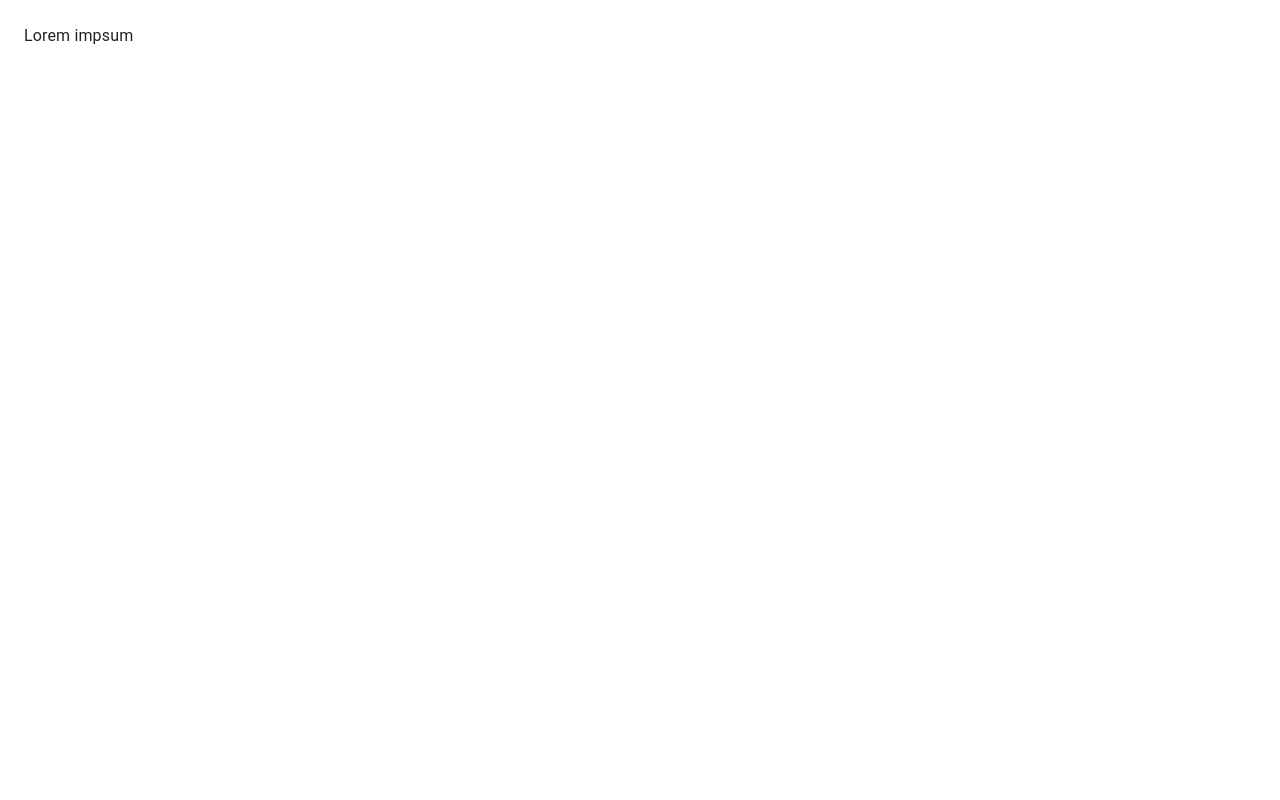
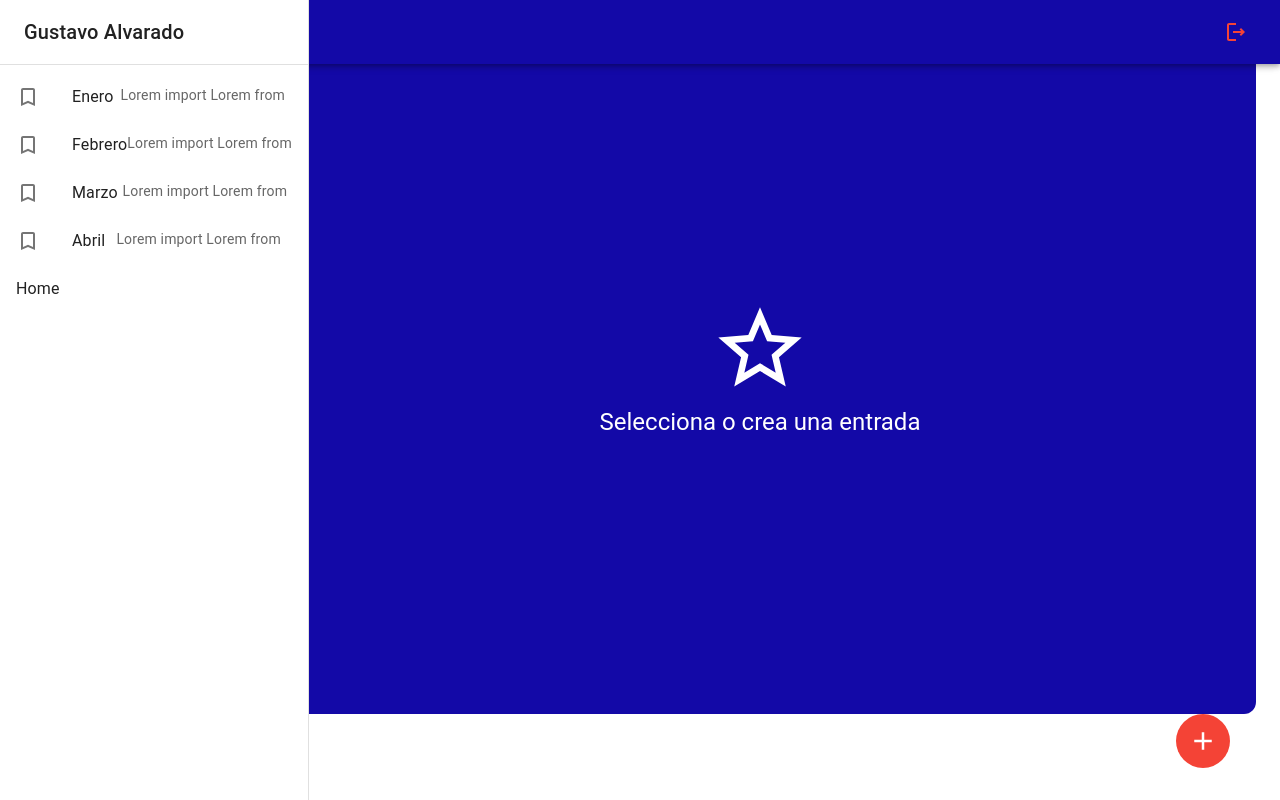
Before and after one commit to JrGustavo/journal-app, a React (Vite) app: page / in a window 1280 px wide. Built offline with nearby package versions, Linux system fonts and the light colour scheme.

Commit message:
Update Redux

```diff
--- /dev/null
+++ b/src/journal/components/ImageGallery.jsx
@@ -0,0 +1,94 @@
+
+import ImageList from '@mui/material/ImageList';
+import ImageListItem from '@mui/material/ImageListItem';
+
+function srcset(image, size, rows = 1, cols = 1) {
+    return {
+        src: `${image}?w=${size * cols}&h=${size * rows}&fit=crop&auto=format`,
+        srcSet: `${image}?w=${size * cols}&h=${
+            size * rows
+        }&fit=crop&auto=format&dpr=2 2x`,
+    };
+}
+export const ImageGallery = () => {
+
+    return (
+        <ImageList
+            sx={{ width: '100%', height: 450 }}
+            variant="quilted"
+            cols={4}
+            rowHeight={121}
+        >
+            {itemData.map((item) => (
+                <ImageListItem key={item.img} cols={item.cols || 1} rows={item.rows || 1}>
+                    <img
+                        {...srcset(item.img, 121, item.rows, item.cols)}
+                        alt={item.title}
+                        loading="lazy"
+                    />
+                </ImageListItem>
+            ))}
+        </ImageList>
+    );
+}
+
+const itemData = [
+    {
+        img: 'https://images.unsplash.com/photo-1551963831-b3b1ca40c98e',
+        title: 'Breakfast',
+        rows: 2,
+        cols: 2,
+    },
+    {
+        img: 'https://images.unsplash.com/photo-1551782450-a2132b4ba21d',
+        title: 'Burger',
+    },
+    {
+        img: 'https://images.unsplash.com/photo-1522770179533-24471fcdba45',
+        title: 'Camera',
+    },
+    {
+        img: 'https://images.unsplash.com/photo-1444418776041-9c7e33cc5a9c',
+        title: 'Coffee',
+        cols: 2,
+    },
+    {
+        img: 'https://images.unsplash.com/photo-1533827432537-70133748f5c8',
+        title: 'Hats',
+        cols: 2,
+    },
+    {
+        img: 'https://images.unsplash.com/photo-1558642452-9d2a7deb7f62',
+        title: 'Honey',
+        author: '@arwinneil',
+        rows: 2,
+        cols: 2,
+    },
+    {
+        img: 'https://images.unsplash.com/photo-1516802273409-68526ee1bdd6',
+        title: 'Basketball',
+    },
+    {
+        img: 'https://images.unsplash.com/photo-1518756131217-31eb79b20e8f',
+        title: 'Fern',
+    },
+    {
+        img: 'https://images.unsplash.com/photo-1597645587822-e99fa5d45d25',
+        title: 'Mushrooms',
+        rows: 2,
+        cols: 2,
+    },
+    {
+        img: 'https://images.unsplash.com/photo-1567306301408-9b74779a11af',
+        title: 'Tomato basil',
+    },
+    {
+        img: 'https://images.unsplash.com/photo-1471357674240-e1a485acb3e1',
+        title: 'Sea star',
+    },
+    {
+        img: 'https://images.unsplash.com/photo-1589118949245-7d38baf380d6',
+        title: 'Bike',
+        cols: 2,
+    },
+];
--- a/src/journal/components/NavBar.jsx
+++ b/src/journal/components/NavBar.jsx
@@ -1,19 +1,31 @@
-import {AppBar, IconButton, Toolbar} from "@mui/material";
-import {MenuOutlined} from "@mui/icons-material";
+import {AppBar, Grid, IconButton, Toolbar, Typography} from "@mui/material";
+import {LogoutOutlined, MenuOutlined} from "@mui/icons-material";
 
 
-export const NavBar = () => {
+export const NavBar = ({drawerWidth = 240}) => {
     return (
         <AppBar position='fixed'
-        sx={{}}
-
-
-
+        sx={{
+            width: {sm: `calc(100% - ${drawerWidth})px`},
+            ml: {sm: `${drawerWidth}px`}
+        }}
         >
         <Toolbar>
-            <IconButton>
+            <IconButton
+            color='inherit'
+            edge="start"
+            sx={{m:2, display: {sm: 'none'}}}
+            >
             <MenuOutlined/>
             </IconButton>
+
+            <Grid container direction='row' justifyContent='space-between' alignItems='center' >
+                <Typography variant='h6' noWrap component='div'> JournalApp</Typography>
+                <IconButton color='error'>
+                    <LogoutOutlined/>
+                </IconButton>
+
+            </Grid>
         </Toolbar>
         </AppBar>
     )
--- /dev/null
+++ b/src/journal/components/SideBar.jsx
@@ -0,0 +1,74 @@
+import {
+    Box,
+    Divider,
+    Drawer, Grid,
+    List,
+    ListItem,
+    ListItemButton,
+    ListItemIcon,
+    ListItemText,
+    Toolbar,
+    Typography
+} from "@mui/material";
+import {TurnedInNot} from "@mui/icons-material";
+
+
+export const SideBar = ({drawerWidth}) => {
+    return (
+        <Box
+        component='nav'
+        sx={{width: {sm: drawerWidth}, flexShrink: {sm: 0}}}
+        >
+        <Drawer
+        variant='permanent'
+        open
+        ssx={{
+            display: {xs: 'block'},
+            '& .MuiDrawer-paper': {boxSizing: 'border-box', width: drawerWidth}
+
+        }}
+        >
+            <Toolbar>
+
+                <Typography
+                    variant='h6'
+                    noWrap component='div'
+                >Gustavo Alvarado
+                </Typography>
+            </Toolbar>
+            <Divider/>
+            <List>
+                {
+                    ['Enero', 'Febrero', 'Marzo', 'Abril'].map(text => (
+                        <ListItem key={text} disablePadding>
+                        <ListItemButton>
+                            <ListItemIcon>
+                                <TurnedInNot/>
+                                </ListItemIcon>
+                            <Grid container>
+                                <ListItemText  primary={text} />
+                                <ListItemText  secondary={'Lorem import Lorem from '}/>
+
+
+
+                            </Grid>
+                        </ListItemButton>
+                        </ListItem>
+                    ))
+                }
+
+
+                <ListItem>
+                    <ListItemText primary={'Home'}/>
+                </ListItem>
+            </List>
+
+
+
+
+
+        </Drawer>
+
+        </Box>
+    )
+}
--- a/src/journal/components/index.js
+++ b/src/journal/components/index.js
@@ -1,3 +1,5 @@
 
 
-export * from "./NavBar.jsx"
+export * from "./NavBar"
+export * from "./SideBar"
+export * from "./ImageGallery"
--- a/src/journal/layout/JournalLayout.jsx
+++ b/src/journal/layout/JournalLayout.jsx
@@ -1,15 +1,16 @@
 import {Box} from "@mui/material";
+import {NavBar, SideBar} from "../components/index";
+
+const drawerWidth = 240;
 
 
 export const JournalLayout = ({children}) => {
     return (
-        <Box sx={{display: 'false'}}>
+        <Box sx={{display: 'flex'}}>
 
-            {/* N
+            <NavBar drawerWidth={drawerWidth}/>
 
-
-
-            {/* Sidebar*/}
+            <SideBar  drawerWidth={drawerWidth}    />
 
             <Box
             component='main'
--- a/src/journal/pages/JournalPage.tsx
+++ b/src/journal/pages/JournalPage.tsx
@@ -1,20 +1,34 @@
 import {JournalLayout} from '../layout/JournalLayout'
-import {Typography} from "@mui/material";
+import {IconButton} from "@mui/material";
+import {AddOutlined} from "@mui/icons-material";
+import {  NothingSelectedView } from '../views';
+
+
 
 
 export const JournalPage = () => {
     return (
+        <JournalLayout>
 
-        <JournalLayout>
-            <Typography> Lorem impsum</Typography>
-
-            {/* Nothing Selected*/}
+            <NothingSelectedView />
 
 
 
+            <IconButton
+               size='large'
+               sx={{
+                   color: 'white',
+                   backgroundColor: 'error.main',
+                   ':hover': {backgroundColor: 'error.main', opacity: 0.9},
+                   position: 'fixed',
+                   right: 50,
+                   botton: 50
+               }}
 
+            >
+            <AddOutlined
+            sx={{fontSize:30}}/>
+            </IconButton>
         </JournalLayout>
-
-
     )
 }
--- /dev/null
+++ b/src/journal/views/NoteView.jsx
@@ -0,0 +1,44 @@
+import { SaveOutlined } from '@mui/icons-material';
+import { Button, Grid, TextField, Typography } from '@mui/material';
+import { ImageGallery } from '../components'
+
+
+export const NoteView = () => {
+    return (
+        <Grid container direction='row' justifyContent='space-between' alignItems='center' sx={{ mb: 1 }}>
+            <Grid item>
+                <Typography fontSize={ 39 } fontWeight='light' >28 de agosto, 2023</Typography>
+            </Grid>
+            <Grid item>
+                <Button color="primary" sx={{ padding: 2 }}>
+                    <SaveOutlined sx={{ fontSize: 30, mr: 1 }} />
+                    Guardar
+                </Button>
+            </Grid>
+
+            <Grid container>
+                <TextField
+                    type="text"
+                    variant="filled"
+                    fullWidth
+                    placeholder="Ingrese un título"
+                    label="Título"
+                    sx={{ border: 'none', mb: 1 }}
+                />
+
+                <TextField
+                    type="text"
+                    variant="filled"
+                    fullWidth
+                    multiline
+                    placeholder="¿Qué sucedió en el día de hoy?"
+                    minRows={ 5 }
+                />
+            </Grid>
+
+            {/* Image gallery */}
+            <ImageGallery />
+
+        </Grid>
+    )
+}
--- /dev/null
+++ b/src/journal/views/NothingSelectedView.jsx
@@ -0,0 +1,23 @@
+import { Grid, Typography } from '@mui/material';
+import { StarOutline } from '@mui/icons-material';
+
+
+export const NothingSelectedView = () => {
+    return (
+        <Grid
+            container
+            spacing={ 0 }
+            direction="column"
+            alignItems="center"
+            justifyContent="center"
+            sx={{ minHeight: 'calc(100vh - 110px)', backgroundColor: 'primary.main', borderRadius: 3 }}
+        >
+            <Grid item xs={ 12 }>
+                <StarOutline sx={{ fontSize: 100, color: 'white' }} />
+            </Grid>
+            <Grid item xs={ 12 }>
+                <Typography color="white" variant='h5'>Selecciona o crea una entrada</Typography>
+            </Grid>
+        </Grid>
+    )
+}
--- /dev/null
+++ b/src/journal/views/index.js
@@ -0,0 +1,3 @@
+
+export * from './NoteView';
+export * from './NothingSelectedView';
```
